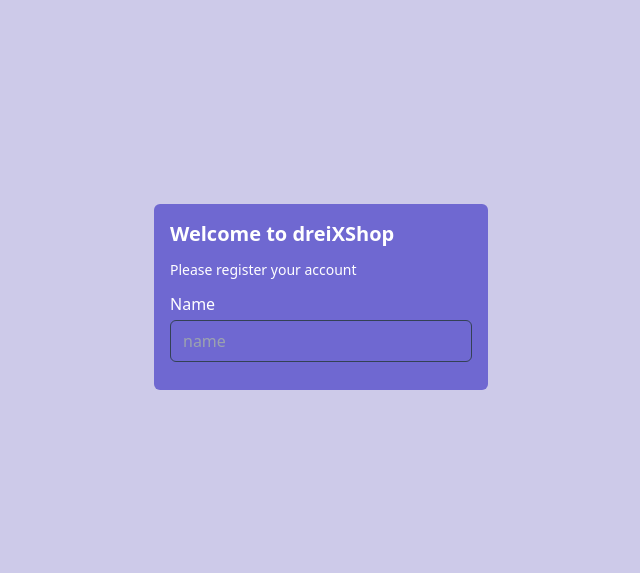
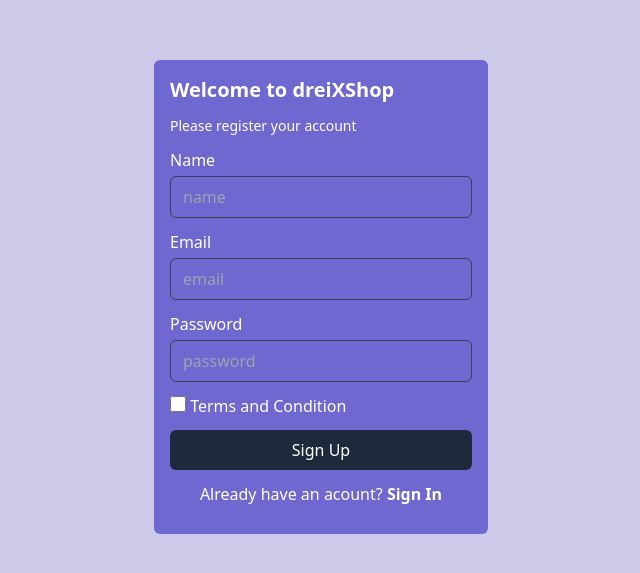
Before and after one commit to dreiXcode/dreiXshop, a React (Create React App) app in the folder dashboard/: page /register in a window 1280 px wide. Shown: the part 103-676 px from the top of the page, without its empty margins (319-959 px from the left). Built offline with nearby package versions, Linux system fonts and the light colour scheme.

Commit message:
Route and Login Register - Part 4

```diff
--- a/dashboard/src/views/auth/Register.jsx
+++ b/dashboard/src/views/auth/Register.jsx
@@ -1,4 +1,5 @@
 import React from 'react';
+import {Link} from 'react-router-dom'
 
 const Register = () => {
     return (
@@ -14,8 +15,33 @@
                             <input className='px-3 py-2 outline-none border border-slate-700 bg-transparent rounded-md' type="text" name='name' placeholder='name' id='name' required/>
 
                         </div>
+
+                        <div className='flex flex-col w-full gap-1 mb-3'>
+                            <label htmlFor="email">Email</label>
+                            <input className='px-3 py-2 outline-none border border-slate-700 bg-transparent rounded-md' type="text" name='email' placeholder='email' id='email' required/>
+
+                        </div>
+
+                        <div className='flex flex-col w-full gap-1 mb-3'>
+                            <label htmlFor="password">Password</label>
+                            <input className='px-3 py-2 outline-none border border-slate-700 bg-transparent rounded-md' type="text" name='password' placeholder='password' id='name' required/>
+
+                        </div>
+
+                        <div className='flexn items-center w-full gap-3 mb-3'>
+                            <input className='w-4 h-4 text-blue-600 overflow-hidden bg-gray-200 rounded border-gray-300 focus:ring-blue-500' type="checkbox" name="checkbox" id="checkbox"/>
+                            <label htmlFor="checkbos"> Terms and Condition</label>
+
+                        </div>
+
+                        <button className='bg-slate-800 w-full hover:shadow-blue-300/50 hover:shadow-lg text-white rounded-md px-7 py-2 mb-3'>Sign Up</button>
+
+                        <div className='flex items-center mb-3 gap-3 justify-center'>
+                            <p>Already have an acount? <Link className='font-bold'>Sign In</Link></p>
+
+                        </div>
+
                     </form>
-
                 </div>
             </div>
         </div>
```
